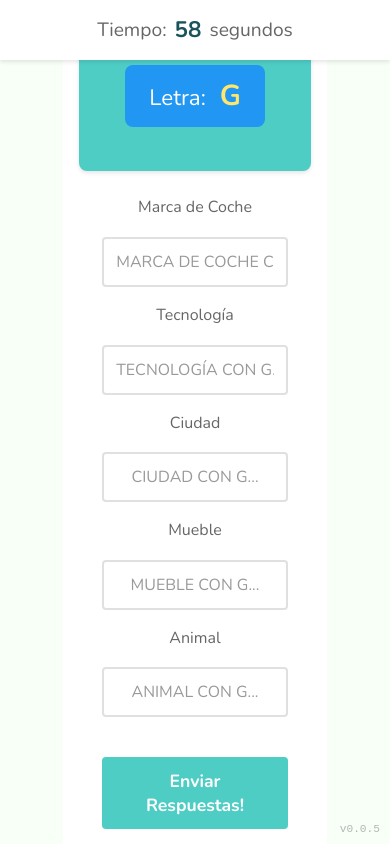
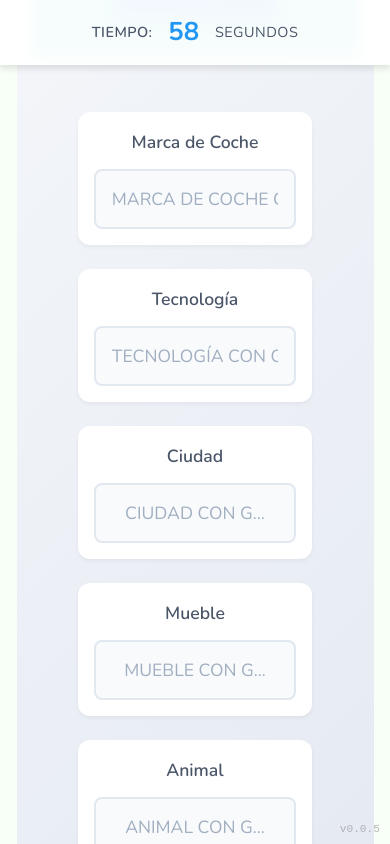
Before and after one commit to fmazzoli89/tutti-frutti, a React (Vite) app: page / in a window 390 px wide. Both pictures are taken after a click on the button "¡Comenzar Juego!". Built offline with nearby package versions, Linux system fonts and the light colour scheme; no server answers.

Commit message:
Enhance game and timer UI with responsive design and visual improvements

```diff
--- a/src/styles/Game.css
+++ b/src/styles/Game.css
@@ -1,51 +1,67 @@
 .game-container {
+  display: flex;
+  flex-direction: column;
+  min-height: 100vh;
+  padding: 0;
+  margin: 0;
+  width: 100%;
+  background: linear-gradient(135deg, #f5f7fa 0%, #e4e9f2 100%);
+}
+
+.game-content {
+  flex: 1;
+  width: 100%;
+  max-width: 800px;
+  margin: 80px auto 20px;
+  padding: 20px;
+  box-sizing: border-box;
+}
+
+.start-screen {
   display: flex;
   flex-direction: column;
   align-items: center;
   justify-content: center;
   min-height: 100vh;
-  padding: 20px;
-  padding-top: 60px; /* Space for the sticky timer */
-  max-width: 800px;
-  margin: 0 auto;
-  width: 100%;
-}
-
-.game-content {
-  padding: 20px;
-}
-
-.start-screen {
   text-align: center;
   padding: 2rem;
+  background: linear-gradient(135deg, #f5f7fa 0%, #e4e9f2 100%);
 }
 
 .game-title {
-  font-size: 3rem;
+  font-size: 4rem;
   color: #2196f3;
   margin-bottom: 1.5rem;
+  text-shadow: 2px 2px 4px rgba(0, 0, 0, 0.1);
+  font-weight: 800;
+  letter-spacing: -1px;
 }
 
 .game-description {
-  font-size: 1.2rem;
+  font-size: 1.3rem;
   line-height: 1.6;
-  color: #666;
-  margin-bottom: 2rem;
+  color: #4a5568;
+  margin-bottom: 2.5rem;
+  max-width: 600px;
 }
 
 .start-button {
   background-color: #2196f3;
   color: white;
   border: none;
-  padding: 1rem 2rem;
-  font-size: 1.2rem;
-  border-radius: 8px;
+  padding: 1.2rem 3rem;
+  font-size: 1.4rem;
+  border-radius: 12px;
   cursor: pointer;
-  transition: background-color 0.3s;
+  transition: all 0.3s ease;
+  box-shadow: 0 4px 6px rgba(33, 150, 243, 0.2);
+  font-weight: 600;
 }
 
 .start-button:hover {
   background-color: #1976d2;
+  transform: translateY(-2px);
+  box-shadow: 0 6px 12px rgba(33, 150, 243, 0.3);
 }
 
 .loading-screen {
@@ -53,63 +69,104 @@
   flex-direction: column;
   align-items: center;
   justify-content: center;
-  min-height: 60vh;
+  min-height: 100vh;
   text-align: center;
   padding: 2rem;
+  background: linear-gradient(135deg, #f5f7fa 0%, #e4e9f2 100%);
 }
 
 .loading-screen h2 {
-  color: #666;
-  margin-bottom: 1rem;
+  color: #4a5568;
+  margin-bottom: 2rem;
+  font-size: 2rem;
+  font-weight: 600;
 }
 
 .current-letter {
   text-align: center;
-  font-size: 1.4rem;
-  margin-bottom: 2rem;
-  background-color: #2196f3;
+  font-size: 1.6rem;
+  margin: 1.5rem auto;
+  background: linear-gradient(135deg, #2196f3 0%, #1976d2 100%);
   color: white;
-  padding: 0.5rem 1.5rem;
-  border-radius: 8px;
+  padding: 1rem 2rem;
+  border-radius: 12px;
   display: inline-block;
+  box-shadow: 0 4px 6px rgba(33, 150, 243, 0.2);
 }
 
 .current-letter .letter {
-  font-weight: 700;
-  font-size: 1.8rem;
-  margin-left: 0.5rem;
+  font-weight: 800;
+  font-size: 2.2rem;
+  margin-left: 0.8rem;
+  text-shadow: 1px 1px 2px rgba(0, 0, 0, 0.1);
 }
 
 .categories-container {
-  display: flex;
-  flex-direction: column;
-  gap: 1rem;
+  display: grid;
+  grid-template-columns: repeat(auto-fit, minmax(250px, 1fr));
+  gap: 1.5rem;
+  padding: 1.5rem;
+  margin-top: 1rem;
 }
 
 .category-input {
-  display: flex;
-  flex-direction: column;
-  gap: 0.5rem;
+  background: white;
+  padding: 1.5rem;
+  border-radius: 12px;
+  box-shadow: 0 2px 4px rgba(0, 0, 0, 0.05);
+  transition: transform 0.2s ease, box-shadow 0.2s ease;
+}
+
+.category-input:hover {
+  transform: translateY(-2px);
+  box-shadow: 0 4px 8px rgba(0, 0, 0, 0.1);
 }
 
 .category-input label {
-  font-weight: 500;
-  color: #666;
+  font-weight: 600;
+  color: #4a5568;
+  font-size: 1.1rem;
+  margin-bottom: 0.8rem;
+  display: block;
 }
 
 .category-input input {
-  padding: 0.75rem;
-  border: 2px solid #e0e0e0;
-  border-radius: 4px;
-  font-size: 1rem;
-  transition: border-color 0.3s ease;
+  width: 100%;
+  padding: 1rem;
+  border: 2px solid #e2e8f0;
+  border-radius: 8px;
+  font-size: 1.1rem;
+  transition: all 0.3s ease;
+  background-color: #f8fafc;
 }
 
 .category-input input:focus {
   outline: none;
   border-color: #2196f3;
+  background-color: white;
+  box-shadow: 0 0 0 3px rgba(33, 150, 243, 0.1);
 }
 
 .category-input input::placeholder {
-  color: #999;
+  color: #a0aec0;
 }
+
+@media (max-width: 768px) {
+  .game-title {
+    font-size: 3rem;
+  }
+
+  .game-description {
+    font-size: 1.1rem;
+    padding: 0 1rem;
+  }
+
+  .categories-container {
+    grid-template-columns: 1fr;
+    padding: 1rem;
+  }
+
+  .category-input {
+    padding: 1rem;
+  }
+}
--- a/src/styles/Timer.css
+++ b/src/styles/Timer.css
@@ -4,68 +4,94 @@
   left: 0;
   right: 0;
   z-index: 1000;
-  background-color: #ffffff;
-  box-shadow: 0 2px 4px rgba(0, 0, 0, 0.1);
-  transition: background-color 0.3s ease;
+  background-color: rgba(255, 255, 255, 0.95);
+  backdrop-filter: blur(8px);
+  box-shadow: 0 4px 6px rgba(0, 0, 0, 0.1);
+  transition: all 0.3s ease;
 }
 
 .timer-content {
   max-width: 800px;
   margin: 0 auto;
-  padding: 12px 20px;
+  padding: 16px 20px;
   display: flex;
   align-items: center;
   justify-content: center;
-  gap: 8px;
-  font-size: 1.2rem;
+  gap: 12px;
+  font-size: 1.3rem;
 }
 
 .timer-label {
-  font-weight: 500;
-  color: #666;
+  font-weight: 600;
+  color: #4a5568;
+  text-transform: uppercase;
+  letter-spacing: 0.5px;
+  font-size: 1rem;
 }
 
 .timer-value {
-  font-weight: 700;
-  font-size: 1.4rem;
-  min-width: 2ch;
+  font-weight: 800;
+  font-size: 1.8rem;
+  min-width: 2.5ch;
   text-align: center;
+  color: #2196f3;
+  font-variant-numeric: tabular-nums;
 }
 
 .timer-unit {
-  color: #666;
+  color: #4a5568;
+  font-weight: 500;
+  font-size: 1rem;
+  text-transform: uppercase;
+  letter-spacing: 0.5px;
 }
 
 .timer-yellow {
-  background-color: #fff3cd;
-  animation: pulse-yellow 1s infinite;
+  background: linear-gradient(to right, rgba(255, 243, 205, 0.95), rgba(255, 238, 186, 0.95));
+  animation: pulse-yellow 2s infinite;
 }
 
 .timer-red {
-  background-color: #f8d7da;
+  background: linear-gradient(to right, rgba(248, 215, 218, 0.95), rgba(245, 198, 203, 0.95));
   animation: pulse-red 1s infinite;
 }
 
 @keyframes pulse-yellow {
   0% {
-    background-color: #fff3cd;
+    box-shadow: 0 4px 6px rgba(255, 193, 7, 0.2);
   }
   50% {
-    background-color: #ffeeba;
+    box-shadow: 0 4px 12px rgba(255, 193, 7, 0.4);
   }
   100% {
-    background-color: #fff3cd;
+    box-shadow: 0 4px 6px rgba(255, 193, 7, 0.2);
   }
 }
 
 @keyframes pulse-red {
   0% {
-    background-color: #f8d7da;
+    box-shadow: 0 4px 6px rgba(220, 53, 69, 0.2);
   }
   50% {
-    background-color: #f5c6cb;
+    box-shadow: 0 4px 12px rgba(220, 53, 69, 0.4);
   }
   100% {
-    background-color: #f8d7da;
+    box-shadow: 0 4px 6px rgba(220, 53, 69, 0.2);
   }
 }
+
+@media (max-width: 768px) {
+  .timer-content {
+    padding: 12px 16px;
+    font-size: 1.1rem;
+  }
+
+  .timer-value {
+    font-size: 1.6rem;
+  }
+
+  .timer-label,
+  .timer-unit {
+    font-size: 0.9rem;
+  }
+}
```
